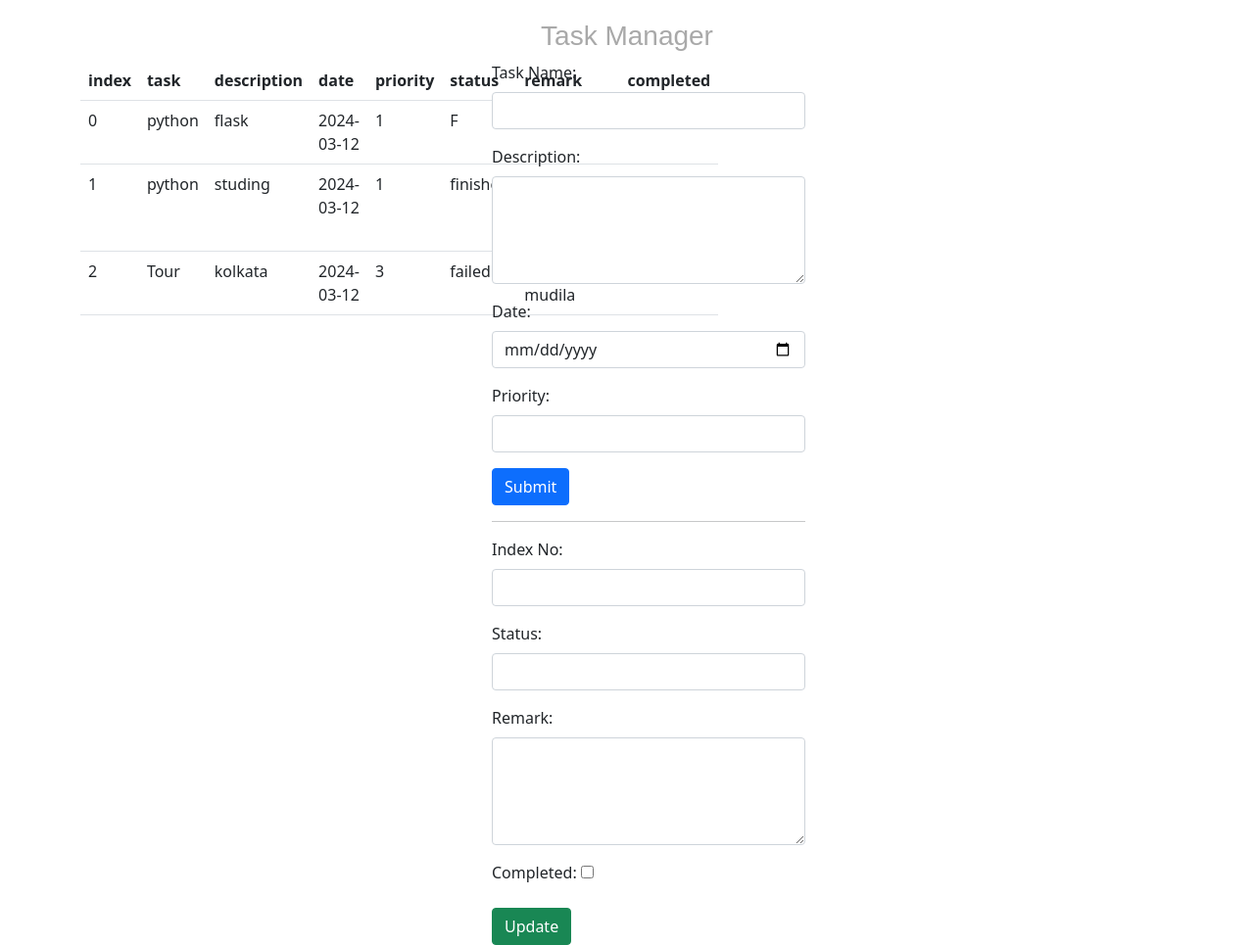
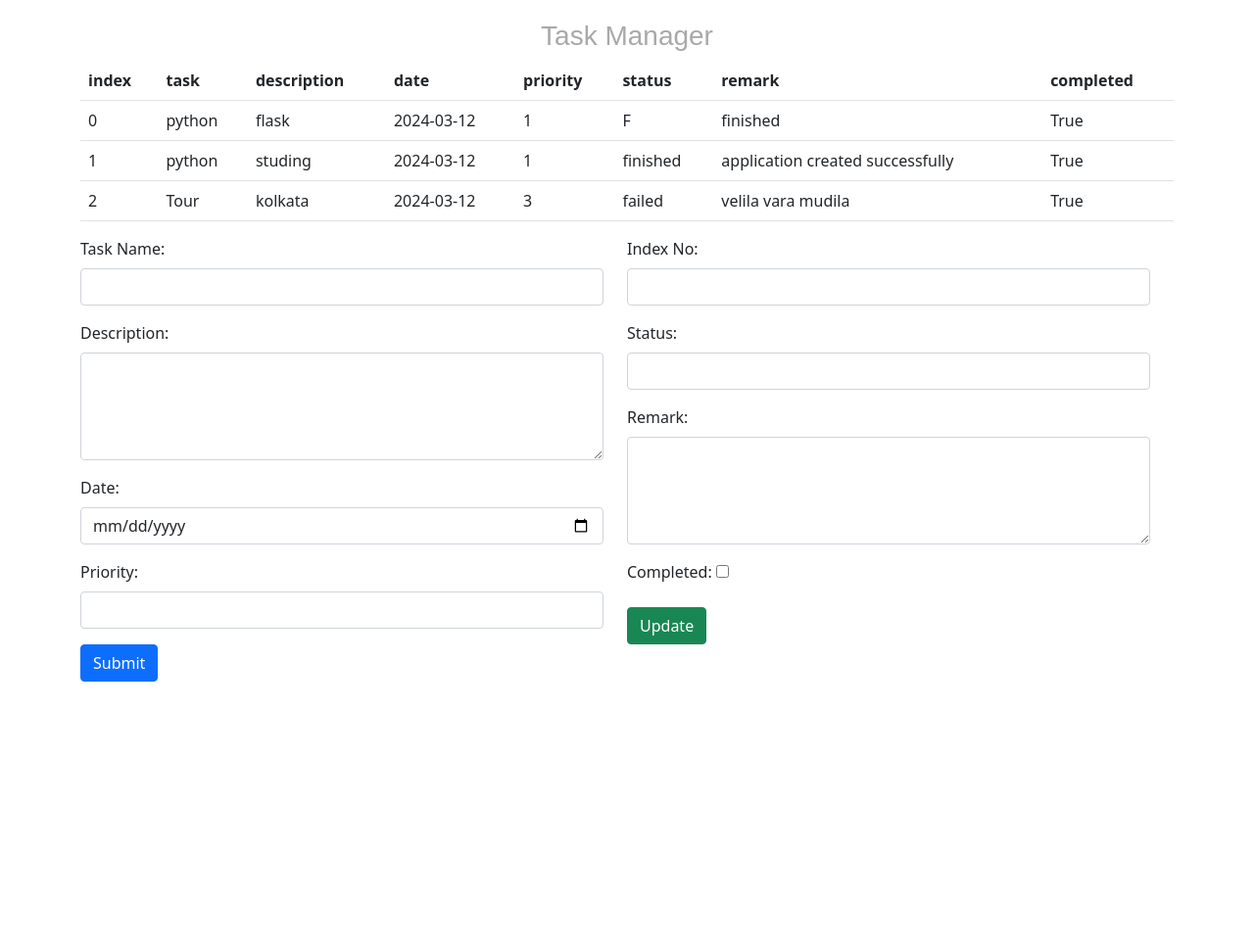
Before and after one commit to aarthiradhakrishnan/taskmanager, a Flask app: page / in a window 1280 px wide. Shown: the whole page at 98% size. After the commit the page ends 696 px from the top, so only its background shows below. Run offline with Flask 3, Linux system fonts and the light colour scheme.

Commit message:
ui update

```diff
--- a/templates/main.html
+++ b/templates/main.html
@@ -16,7 +16,7 @@
     <div class="container">
         <div class="row">
 
-            <div class="tabel-div">
+            <div class="tabel-div col" >
                 <table class="table">
                     <tr>
                         {% for col in dataframe.columns %}
@@ -33,9 +33,9 @@
                 </table>
             </div>
 
-            <div class="col">
+            <div class="row">
 
-                <div class="form-div">
+                <div class="form-div col">
                     <form method="post" action="/submit">
 
                         <div class="mb-3">
@@ -61,10 +61,9 @@
                         <button type="submit" class="btn btn-primary">Submit</button>
 
                       </form>
-                      <hr>
                 </div>
 
-                <div class="form-div">
+                <div class="form-div col">
                     <form method="post" action="/update">
                         <div class="mb-3">
                             <label for="index" class="form-label">Index No:</label>
```
